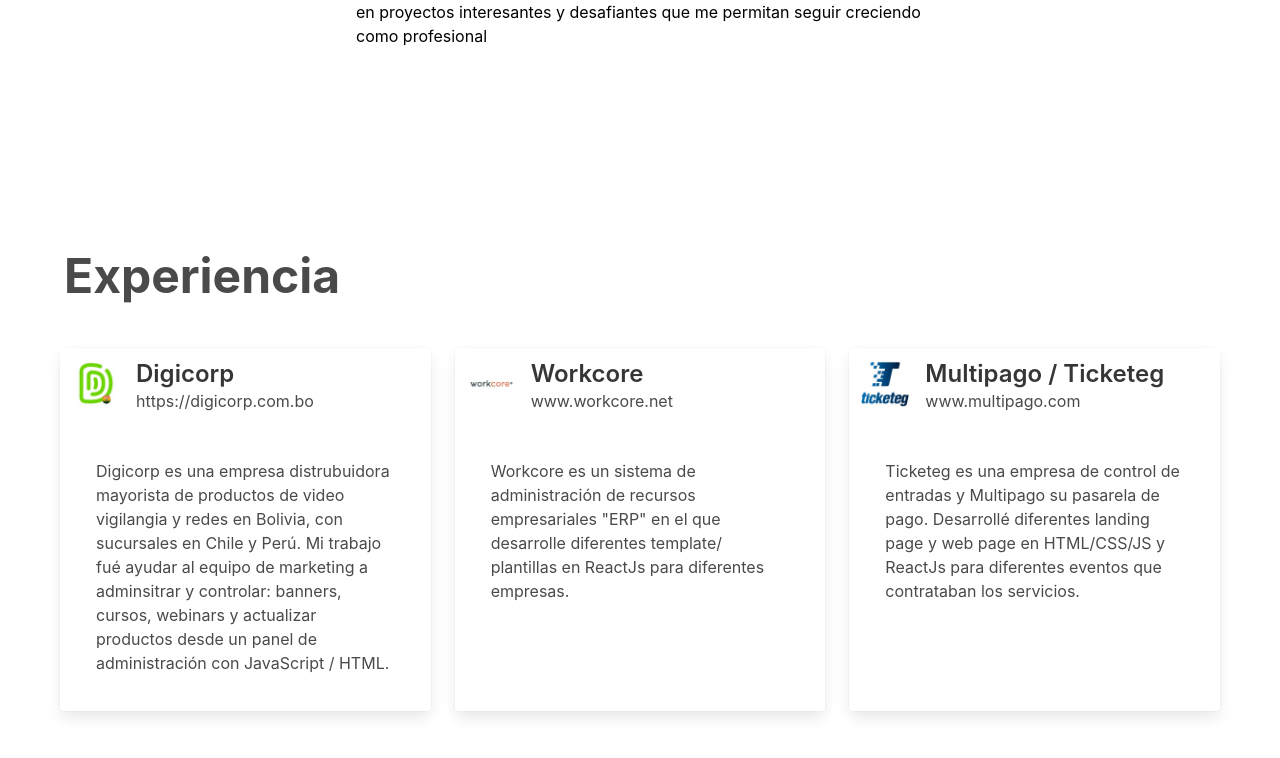
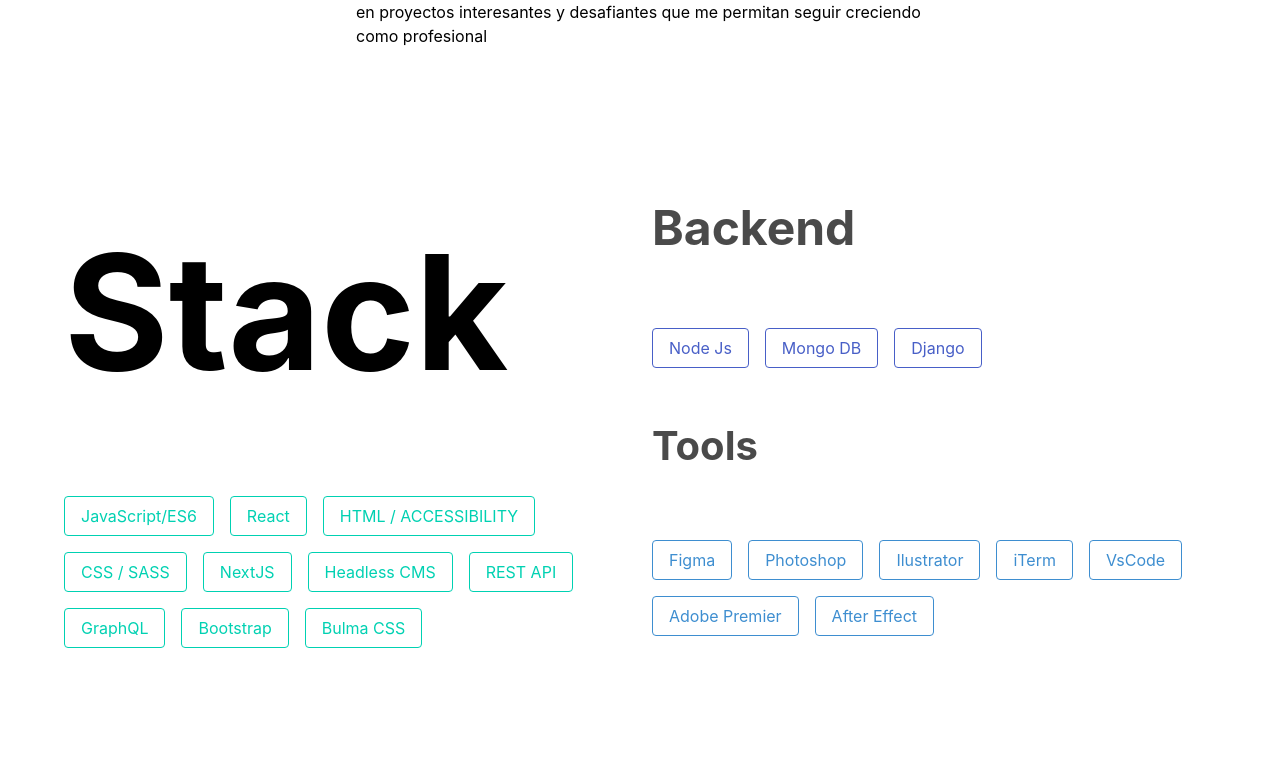
Before and after one commit to jlarteagap/portfolio, a Next.js app: page / in a window 1280 px wide. Shown: the part 1406-2164 px from the top of the page. Built offline with nearby package versions, Linux system fonts and the light colour scheme.

Commit message:
[FEAT] Add Skills, Frontend, Backend, Tools component

```diff
--- a/pages/api/about.ts
+++ b/pages/api/about.ts
@@ -77,6 +77,32 @@
           }
         ]
       }
+    ],
+    skills: [
+      {
+        frontend: [
+          'JavaScript/ES6',
+          'React',
+          'HTML / ACCESSIBILITY',
+          'CSS / SASS',
+          'NextJS',
+          'Headless CMS',
+          'REST API',
+          'GraphQL',
+          'Bootstrap',
+          'Bulma CSS'
+        ],
+        backend: ['Node Js', 'Mongo DB', 'Django'],
+        tools: [
+          'Figma',
+          'Photoshop',
+          'Ilustrator',
+          'iTerm',
+          'VsCode',
+          'Adobe Premier',
+          'After Effect'
+        ]
+      }
     ]
   })
 }
--- a/pages/index.js
+++ b/pages/index.js
@@ -2,7 +2,7 @@
 
 import Home from '../src/components/home'
 import About from '../src/components/about'
-// import Skills from '../src/components/skills'
+import Skills from '../src/components/skills'
 // import Services from '../src/components/services'
 // import Work from '../src/components/work'
 import Contact from '../src/components/contact'
@@ -12,18 +12,19 @@
 
 export const getServerSideProps = async () => {
   const res = await fetch('http://localhost:3000/api/about')
-  const { social, contact, data, about, experience } = await res.json()
+  const { social, contact, data, about, experience, skills } = await res.json()
   return {
-    props: { social, contact, data, about, experience }
+    props: { social, contact, data, about, experience, skills }
   }
 }
 
-const index = ({ social, contact, data, about, experience }) => {
+const index = ({ social, contact, data, about, experience, skills }) => {
   return (
     <>
       <SEO title={data.description} siteTitle={data.name} />
       <Home siteTitle={data} />
       <About about={about} />
+      <Skills skills={skills} />
       <Experience experience={experience} />
       {/* <Skills />
       <Services />
--- a/public/stl.css
+++ b/public/stl.css
@@ -53,6 +53,15 @@
         width: 80%;
     }
 }
+
+.skills__title{
+	color: var(--secondary-color);
+	font-size: 10rem;
+	text-shadow: -1px 1px 0 var(--primary-color),
+				  1px 1px 0 var(--primary-color),
+				 1px -1px 0 var(--primary-color),
+				-1px -1px 0 var(--primary-color);
+}
 @media (prefers-color-scheme: dark) {
     body, html{
         background: var(--secondary-color);
--- a/src/components/Header/header.js
+++ b/src/components/Header/header.js
@@ -14,6 +14,7 @@
         role="navigation"
         aria-label="main navigation"
       >
+        <div className="container">
           <div className="navbar-brand">
             <h1 className="navbar-item">{siteTitle}</h1>
           </div>
@@ -25,6 +26,7 @@
           <div className="navbar-end is-flex-mobile is-align-items-center">
             <div className="navbar-item px-2">
               <DownloadButton />
+            </div>
           </div>
         </div>
       </nav>
--- a/src/components/contact.js
+++ b/src/components/contact.js
@@ -7,7 +7,6 @@
 import { EmailForm } from './EmailForm'
 
 const Contact = ({ social, contact }) => {
-  console.log(contact)
   return (
     <section className="contact container py-6" id="contacto">
       <h2 className="is-size-2 has-text-weight-bold is-size-4-mobile">
--- a/src/components/home.js
+++ b/src/components/home.js
@@ -4,7 +4,6 @@
 import Image from 'next/image'
 
 const Home = ({ siteTitle }) => {
-  console.log(siteTitle)
   return (
     <>
       <section className="is-flex is-justify-content-center is-flex-direction-column is-align-items-center container home__section pb-6">
--- a/src/components/skills.js
+++ b/src/components/skills.js
@@ -1,113 +1,37 @@
 import React from 'react'
-import { BiBadgeCheck } from 'react-icons/bi'
 
-const Skills = () => {
+const Skills = ({ skills }) => {
   return (
-    <section className="skills section" id="skills">
-      <span className="section__subtitle">My abilities</span>
-      <h2 className="section__title">My Experience</h2>
-
-      <div className="skills__container container grid">
-        <div className="skills__content">
-          <h3 className="skills__title">Frontend developer</h3>
-          <div className="skills__box">
-            <div className="skills__group">
-              <div className="skills__data">
-                <BiBadgeCheck className="skills__icon" />
-                <div>
-                  <h3 className="skills__name">Html</h3>
-                  <span className="skills__level"></span>
+    <section className="container">
+      <div className="columns">
+        <div className="column">
+          <h2 className="my-6 has-text-weight-bold skills__title">Stack</h2>
+          {skills[0].frontend.map((skill, i) => {
+            return (
+              <div key={i} className="button is-primary is-outlined mr-4 mt-4">
+                {skill}
+              </div>
+            )
+          })}
+        </div>
+        <div className="column">
+          <h2 className="my-6 has-text-weight-bold is-size-1">Backend</h2>
+          {skills[0].backend.map((skill, i) => {
+            return (
+              <div key={i} className="button is-link is-outlined mr-4 mt-4">
+                {skill}
+              </div>
+            )
+          })}
+          <h2 className="my-6 has-text-weight-bold is-size-2">Tools</h2>
+          <div>
+            {skills[0].tools.map((skill, i) => {
+              return (
+                <div key={i} className="button is-info is-outlined mr-4 mt-4">
+                  {skill}
                 </div>
-              </div>
-              <div className="skills__data">
-                <BiBadgeCheck className="skills__icon" />
-                <div>
-                  <h3 className="skills__name">CSS3</h3>
-                  <span className="skills__level"></span>
-                </div>
-              </div>
-              <div className="skills__data">
-                <BiBadgeCheck className="skills__icon" />
-                <div>
-                  <h3 className="skills__name">JavaScript</h3>
-                  <span className="skills__level"></span>
-                </div>
-              </div>
-            </div>
-            <div className="skills__group">
-              <div className="skills__data">
-                <BiBadgeCheck className="skills__icon" />
-                <div>
-                  <h3 className="skills__name">React</h3>
-                  <span className="skills__level"></span>
-                </div>
-              </div>
-              <div className="skills__data">
-                <BiBadgeCheck className="skills__icon" />
-                <div>
-                  <h3 className="skills__name">Bootstrap</h3>
-                  <span className="skills__level"></span>
-                </div>
-              </div>
-              <div className="skills__data">
-                <BiBadgeCheck className="skills__icon" />
-                <div>
-                  <h3 className="skills__name">Bulma CSS</h3>
-                  <span className="skills__level"></span>
-                </div>
-              </div>
-            </div>
-          </div>
-        </div>
-        <div className="skills__content">
-          <h3 className="skills__title">Backend developer</h3>
-          <div className="skills__box">
-            <div className="skills__group">
-              <div className="skills__data">
-                <BiBadgeCheck className="skills__icon" />
-                <div>
-                  <h3 className="skills__name">Node Js</h3>
-                  <span className="skills__level"></span>
-                </div>
-              </div>
-              <div className="skills__data">
-                <BiBadgeCheck className="skills__icon" />
-                <div>
-                  <h3 className="skills__name">Python / Django</h3>
-                  <span className="skills__level"></span>
-                </div>
-              </div>
-              <div className="skills__data">
-                <BiBadgeCheck className="skills__icon" />
-                <div>
-                  <h3 className="skills__name">GraphQl</h3>
-                  <span className="skills__level"></span>
-                </div>
-              </div>
-            </div>
-            <div className="skills__group">
-              <div className="skills__data">
-                <BiBadgeCheck className="skills__icon" />
-                <div>
-                  <h3 className="skills__name">MySql</h3>
-                  <span className="skills__level"></span>
-                </div>
-              </div>
-              <div className="skills__data">
-                <BiBadgeCheck className="skills__icon" />
-                <div>
-                  <h3 className="skills__name">MongoDB</h3>
-                  <span className="skills__level"></span>
-                </div>
-              </div>
-              <div className="skills__data">
-                <BiBadgeCheck className="skills__icon" />
-                <div>
-                  <h3 className="skills__name">Firebase</h3>
-                  <span className="skills__level"></span>
-                </div>
-              </div>
-            </div>
+              )
+            })}
           </div>
         </div>
       </div>
```
Lines whose indentation alone changed are shown as unchanged.
